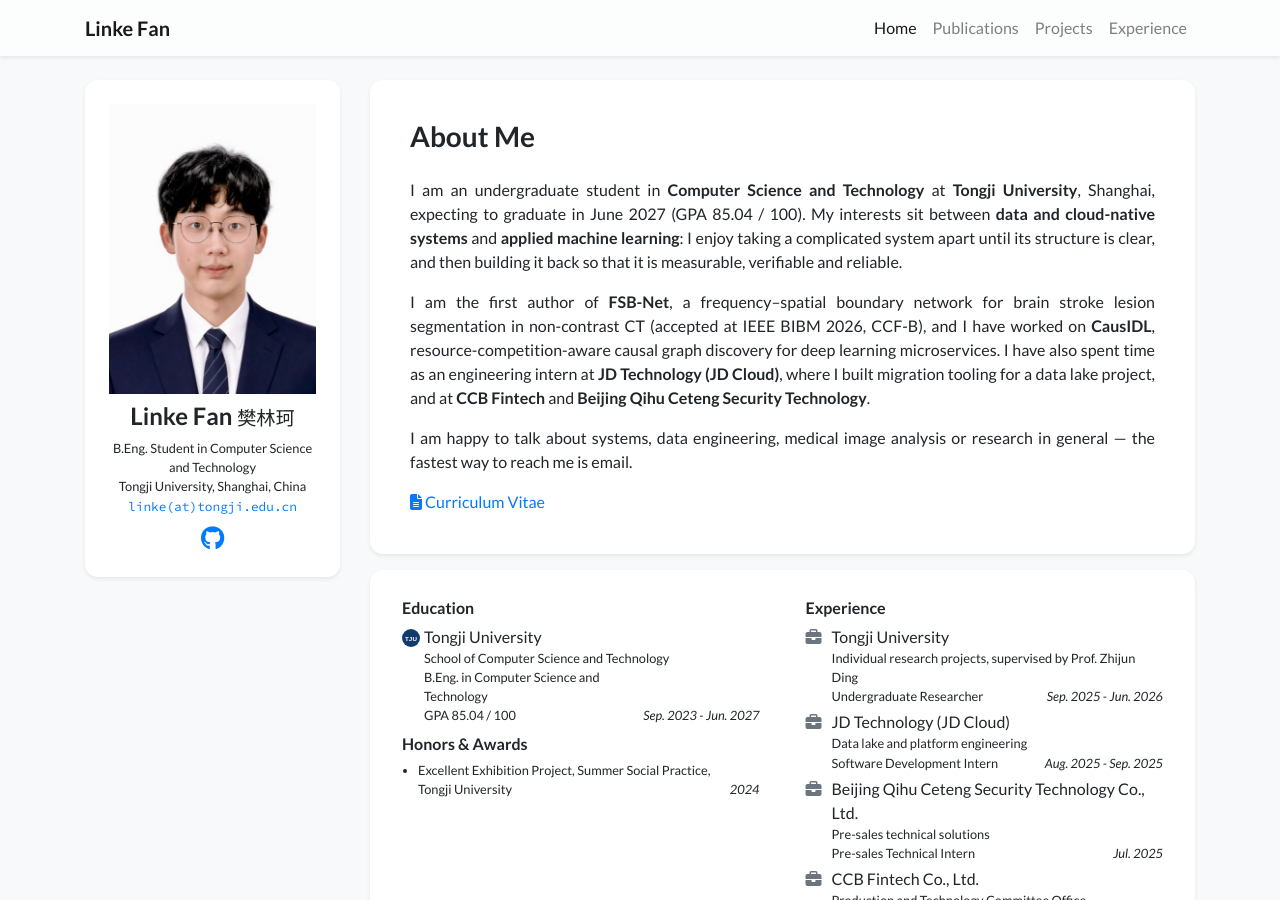
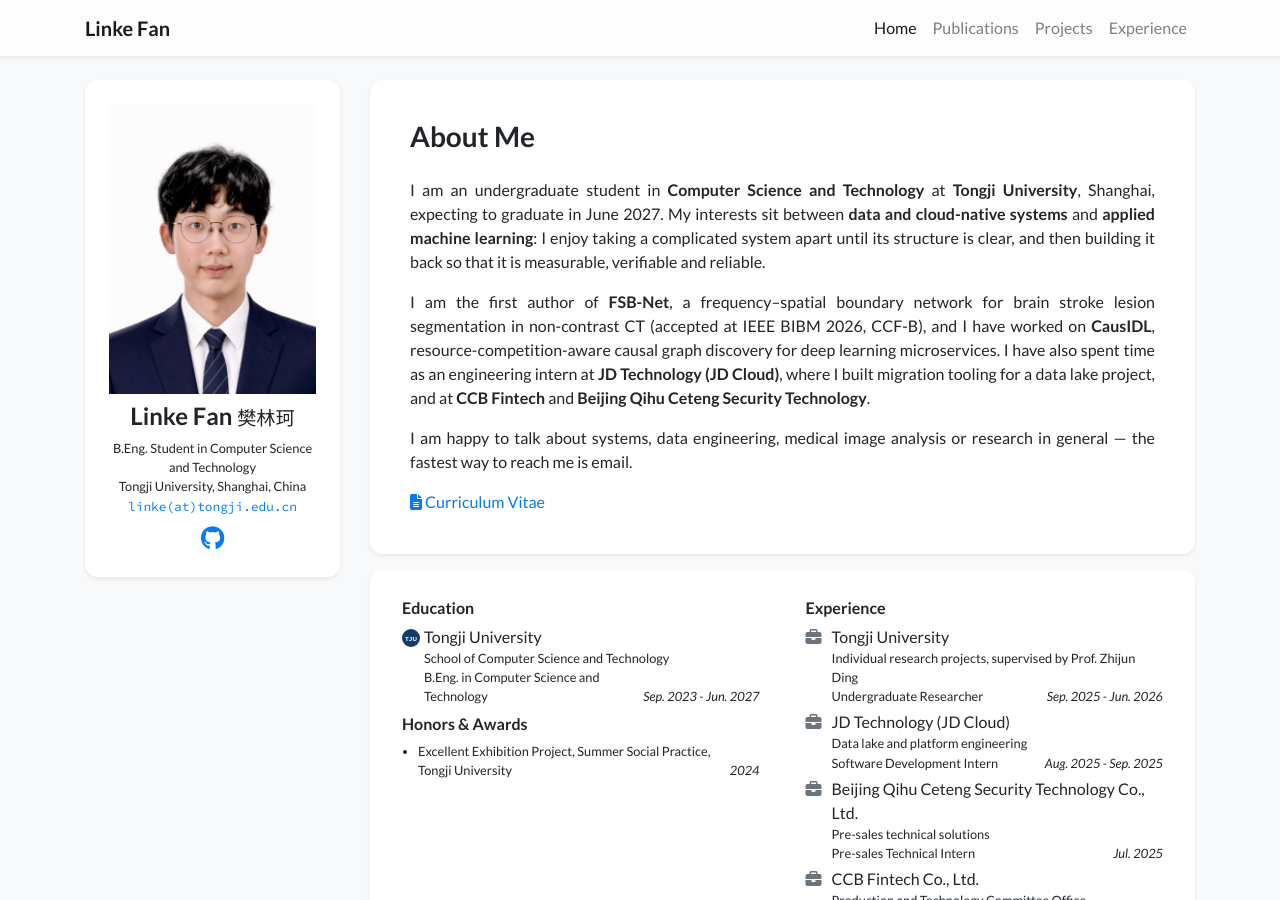
Before and after one commit to fanlinke/fanlinke.github.io, a Jekyll site: the page built from index.html, in a window 1280 px wide and 900 px high. Built offline with Jekyll 4.4.1, drawn with Linux system fonts in a browser that asks for light colours; nearby versions of some CDN libraries; a style sheet for code colours, icons or effects is not loaded.

Commit message:
Remove GPA from the site

```diff
--- a/_data/profile.yml
+++ b/_data/profile.yml
@@ -21,8 +21,8 @@
 short_bio: >-
   <p>
     I am an undergraduate student in <strong>Computer Science and Technology</strong> at
-    <strong>Tongji University</strong>, Shanghai, expecting to graduate in June 2027
-    (GPA 85.04 / 100). My interests sit between <strong>data and cloud-native systems</strong> and
+    <strong>Tongji University</strong>, Shanghai, expecting to graduate in June 2027.
+    My interests sit between <strong>data and cloud-native systems</strong> and
     <strong>applied machine learning</strong>: I enjoy taking a complicated system apart until its
     structure is clear, and then building it back so that it is measurable, verifiable and reliable.
   </p>
@@ -43,9 +43,7 @@
 - name: Tongji University
   logo: /assets/images/badges/tju.svg
   dept: School of Computer Science and Technology
-  position: >-
-    B.Eng. in Computer Science and Technology <br/>
-    GPA 85.04 / 100
+  position: B.Eng. in Computer Science and Technology
   date: Sep. 2023 - Jun. 2027
 
 experience:
--- a/experience.html
+++ b/experience.html
@@ -30,8 +30,7 @@
                     School of Computer Science and Technology &middot; Shanghai, China &middot; Project 985 / 211 university
                 </div>
                 <div class="mt-2">
-                    <strong>Bachelor of Engineering in Computer Science and Technology</strong>,
-                    <span class="text-muted">GPA 85.04 / 100</span>
+                    <strong>Bachelor of Engineering in Computer Science and Technology</strong>
                 </div>
                 <div class="small text-muted mt-1">
                     Language skills: English (IELTS 7.5), Chinese (native)
```
